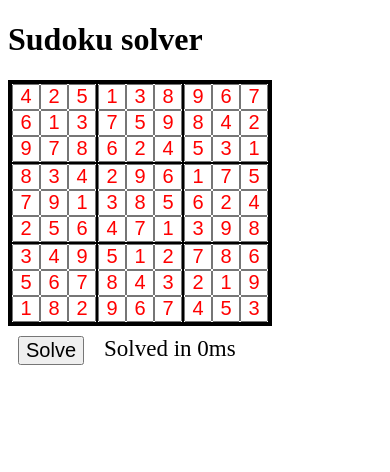
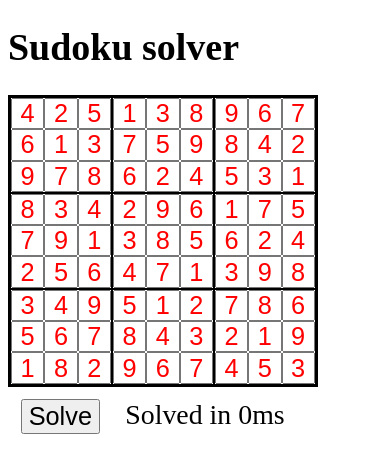
Before and after one commit to Rtep88/Sudoku_solver, a plain HTML site: page index.html in a window 390 px wide. Both pictures are taken after a click on the button "Solve". Drawn offline with Linux system fonts and the light colour scheme.

Commit message:
Better responsivity

```diff
--- a/style.css
+++ b/style.css
@@ -1,3 +1,7 @@
+h1{
+    font-size: 4.5vh;
+}
+
 .sudokuSolvedCell {
     color: red;
 }
@@ -7,7 +11,7 @@
     width: fit-content;
     display: grid;
     grid-template-columns: repeat(3, 1fr);
-    border: 3px solid black;
+    border: 0.3vh solid black;
 }
 
 .sudokuSubGrid {
@@ -15,28 +19,28 @@
     width: fit-content;
     display: grid;
     grid-template-columns: repeat(3, 1fr);
-    border: 1px solid black;
+    border: 0.1vh solid black;
 }
 
 .sudokuInput {
-    width: 20px;
-    height: 20px;
+    width: 3vh;
+    height: 3vh;
     margin: 0;
     text-align: center;
-    font-size: 20px;
+    font-size: 3vh;
 }
 
-#controlPanel{
+#controlPanel {
     display: flex;
     flex-wrap: nowrap;
 }
 
-#time{
-    margin: 10px;
-    font-size: 23px;
+#time {
+    margin: 1.5vh;
+    font-size: 3.3vh;
 }
 
 #solveButton {
-    margin: 10px;
-    font-size: 20px;
+    margin: 1.5vh;
+    font-size: 3vh;
 }
--- a/sudoku.js
+++ b/sudoku.js
@@ -30,6 +30,7 @@ function generateMap() {
                     sudokuInput.autocomplete = 'false';
                     sudokuInput.maxLength = '1';
                     sudokuInput.setAttribute("oninput", "validateInput(this)");
+                    sudokuInput.inputMode="numeric";
                     sudokuSubGrid.append(sudokuInput);
                     sudokuElementArray[x1 * 3 + x2][y1 * 3 + y2] = sudokuInput;
                 }
@@ -134,7 +135,7 @@ function checkSudokuIntegrity(sudokuArray, sudokuValidOptions) {
 }
 
 function solveSudoku() {
-    var startTime = performance.now()
+    var startTime = performance.now();
 
     //Disabling solve button
     document.getElementById('solveButton').disabled = true;
@@ -180,9 +181,9 @@ function solveSudoku() {
     //Enabling solve button
     document.getElementById('solveButton').disabled = false;
 
-    var endTime = performance.now()
+    var endTime = performance.now();
 
-    document.getElementById('time').innerText = 'Solved in ' + (endTime - startTime) + 'ms';
+    document.getElementById('time').innerText = 'Solved in ' + (Math.round((endTime - startTime) * 100) / 100) + 'ms';
 }
 
 function recursivelySolveSudoku(sudokuArray, sudokuValidOptions) {
```
